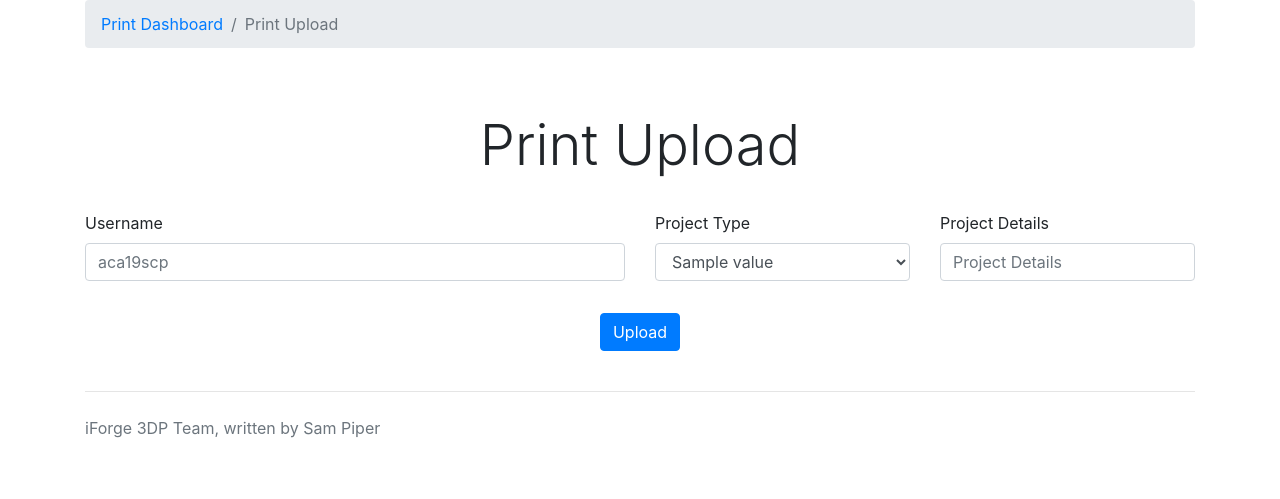
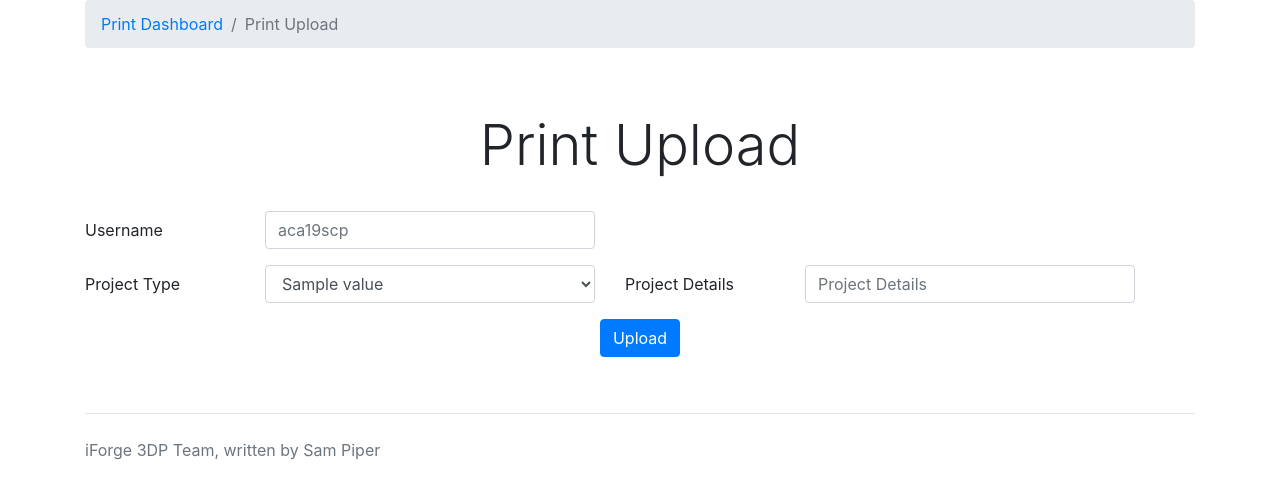
Before and after one commit to iforge-uos/print-queue-api, a Python web app: template print_api/templates/print_upload.j2 in a window 1280 px wide. Shown: the part 56-555 px from the top of the page. Run offline with Jinja, Linux system fonts and the light colour scheme; the template is opened without the code that fills it: most values are stand-ins (such as "Sample title", 1, 10 or a date in 2020); some libraries are stand-ins or nearby versions.

Commit message:
feat: changed form layout

```diff
--- a/print_api/resources/user_views.py
+++ b/print_api/resources/user_views.py
@@ -53,7 +53,7 @@ def print_upload():
     """
     Gets the print_upload page
     """
-    selected_project = request.form['project_type'] if 'project_type' in request.form else project_types.personal
+    selected_project = request.form['project_type'] if 'project_type' in request.form else "personal"
     current_app.logger.debug("Selected project: %s", selected_project)
     return render_template('print_upload.j2', page_title="Print Upload", project_types=project_types, selected_project=selected_project)
 
--- a/print_api/templates/print_upload.j2
+++ b/print_api/templates/print_upload.j2
@@ -13,22 +13,26 @@
         <div class="px-3 py-3 pt-md-5 pb-md-4 mx-auto text-center">
             <h1 class="display-4">Print Upload</h1>
         </div>
-        <form class="row g-3" name="f" method="post">
-            <div class="col-md-6 form-group">
-                <label for="inputUsername" class="form-label">Username</label>
+        <form class="mx-auto mr-5 ml-5" name="f" method="post">
+            <div class="row mb-3">
+                <div class="col-md-6 row">
+                    <label for="inputUsername" class="col-sm-4 col-form-label">Username</label>
+                    <div class="col-sm-8">
                         <input type="text"
                                class="form-control"
                                id="inputUsername"
                                placeholder="aca19scp">
                     </div>
-            <div {% if selected_project != "personal" %}class="col-md-6 form-group" {% else %}class="col-md-6 form-group"{% endif %}>
-                <div class="form row">
-                    <div class="col form-group">
-                        <label for="inputProject" class="form-label">Project Type</label>
+                </div>
+            </div>
+            <div class="row mb-3">
+                <div class="col-md-6 row">
+                    <label for="inputProject" class="col-sm-4 col-form-label">Project Type</label>
+                    <div class="col-sm-8">
                         <select name="project_type"
                                 class="form-control"
                                 id="inputProject"
-                                aria-label=""
+                                aria-label="project selector"
                                 onchange="document.f.submit();">
                             {% for project in project_types %}
                                 <option value="{{ project.name }}"
@@ -38,19 +42,23 @@
                             {% endfor %}
                         </select>
                     </div>
+                </div>
                 {% if selected_project != "personal" %}
-                        <div class="col form-group">
-                            <label for="inputProjectDetails" class="form-label">Project Details</label>
+                    <div class="col-md-6 row">
+                        <label for="inputProjectDetails" class="col-sm-4 col-form-label">Project Details</label>
+                        <div class="col-sm-8">
                             <input type="text"
                                    class="form-control"
                                    id="inputProjectDetails"
                                    placeholder="Project Details">
                         </div>
+                    </div>
                 {% endif %}
             </div>
+            <div class="row mb-3">
+                <div class="col-sm-12 text-center">
+                    <button type="submit" class="btn btn-primary">Upload</button>
                 </div>
-            <div class="col-auto mx-auto">
-                <button type="submit" class="btn btn-primary">Upload</button>
             </div>
         </form>
     </div>
```
Lines whose indentation alone changed are shown as unchanged.
